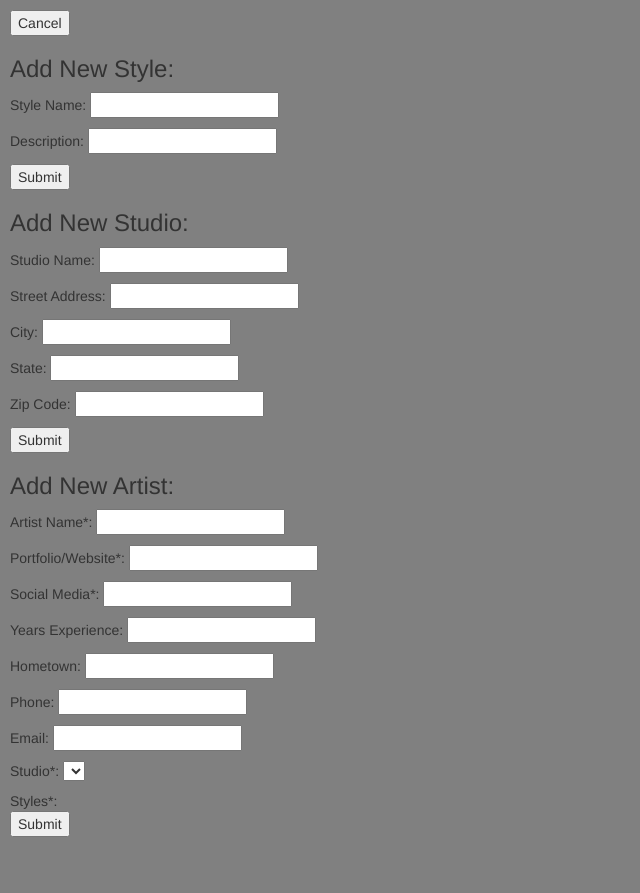
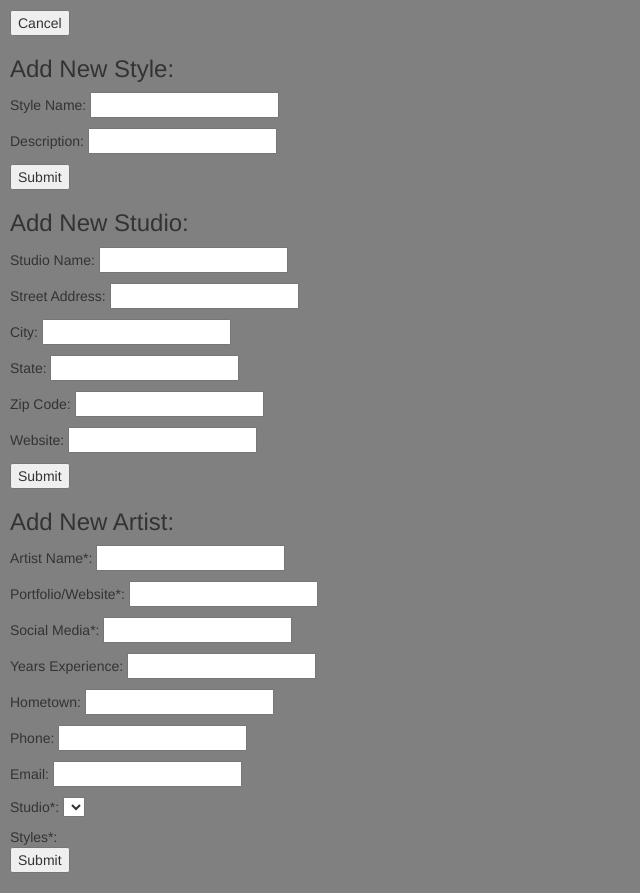
Before and after one commit to 88danielli/calink, a website: page client/index.html at #!/new in a window 1280 px wide. Shown: the whole page, without its empty margins (0-640 px from the left). Before the commit the page ends 857 px from the top, so only its background shows below. Drawn offline with nearby package versions, Linux system fonts and the light colour scheme; some packages are replaced by stand-ins of ours; no server answers.

Commit message:
second commit, edit new studio form to add website

```diff
--- a/client/partials/new.html
+++ b/client/partials/new.html
@@ -13,6 +13,7 @@
     <p>City: <input type="text" ng-model="newStudio.city"></p>
     <p>State: <input type="text" ng-model="newStudio.state"></p>
     <p>Zip Code: <input type="text" ng-model="newStudio.zip_code"></p>
+    <p>Website: <input type="text" ng-model="newStudio.website"></p>
     <p><input type="submit" ng-click="createNewStudio()"></p>
 </form>
 
```
